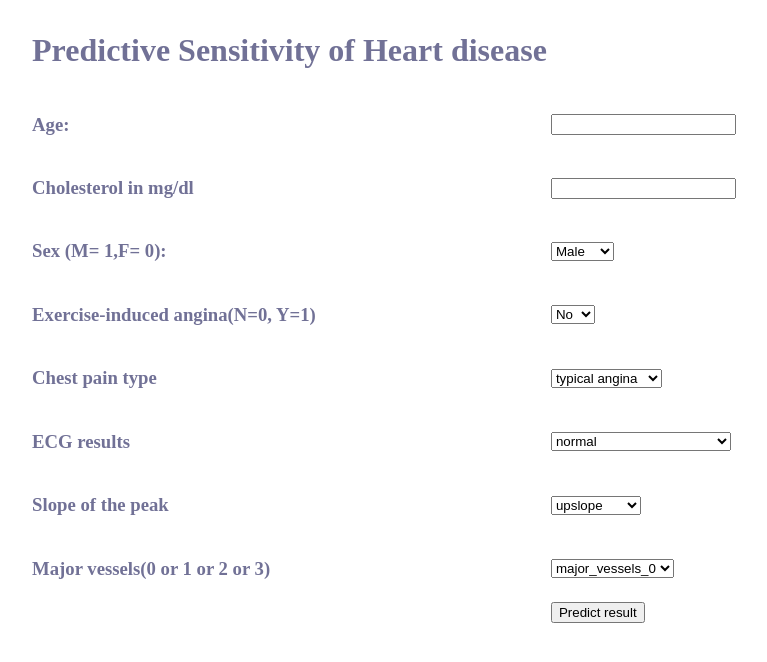
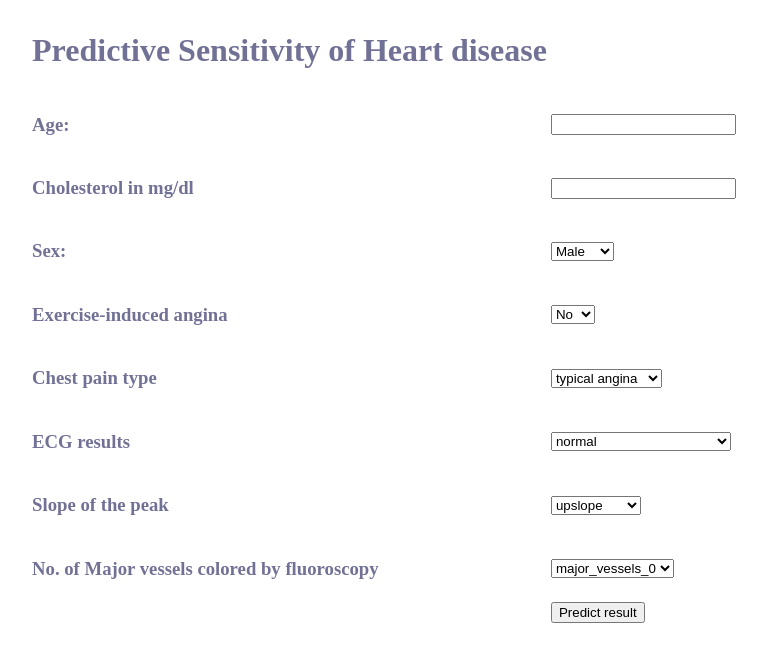
Before and after one commit to bikashk123/Predicting-heart-disease-using-ML, a Flask app: page / in a window 1280 px wide. Shown: the top 662 px of the page, without its empty margins (256-1023 px from the left). Run offline with Flask 2, Linux system fonts and the light colour scheme; parts of the project's set-up code (start-up, migrations or seed data) failed here and were passed over.

Commit message:
Add files via upload

```diff
--- a/templates/index.html
+++ b/templates/index.html
@@ -14,12 +14,12 @@
         <tr><th><h1>Predictive Sensitivity of Heart disease</h1></th</tr>
          <tr><td><h3>Age:</h3></td><td><input id="first" name="age" type="text" required="required"></td></tr>
          <tr><td><h3>Cholesterol in mg/dl</h3></td><td><input id="chol" name="chol" required="required"></td></tr>
-         <tr><td><h3>Sex (M= 1,F= 0):</h3></td>
+         <tr><td><h3>Sex:</h3></td>
             <td><select name="sex" id="sex" required="required">
                 <option value="Male">Male</option>
                 <option value="female">female</option>
             </select></td></tr>
-            <tr><td> <h3>Exercise-induced angina(N=0, Y=1)</h3></td>
+            <tr><td> <h3>Exercise-induced angina</h3></td>
                 <td><select name="exang" id="exang" required="required">
                     <option value="No">No</option>
                     <option value="Yes">Yes</option></td>
@@ -50,7 +50,7 @@
                 <option value="down">down slope</option>
                  </select></td></tr>
 
-             <tr><td><h3>Major vessels(0 or 1 or 2 or 3)</h3></td>
+             <tr><td><h3>No. of Major vessels colored by fluoroscopy</h3></td>
                 <td><select name="major_vessels" id="major_vessels" required="required">
                 <option value="major_vessels_0">major_vessels_0</option>
                 <option value="major_vessels_1">major_vessels_1</option>
```
